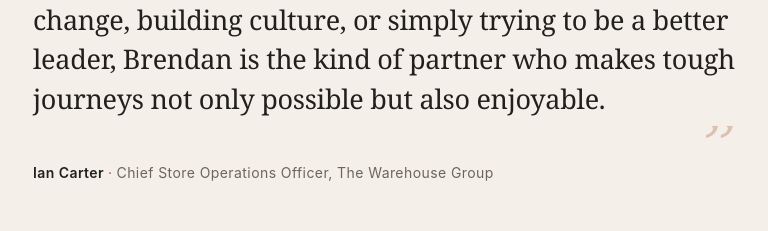
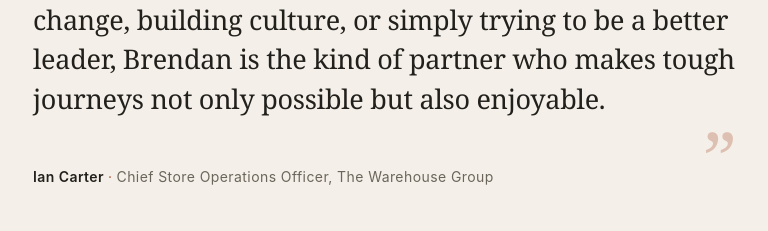
Before and after one commit to brendanvorster-bizclear/youare-site, a plain HTML site: page index.html in a window 1280 px wide. Shown: the part 1125-1356 px from the top of the page, 255-1023 px from the left. Drawn offline with Linux system fonts and the light colour scheme.

Commit message:
Fix closing quote mark

```diff
--- a/index.html
+++ b/index.html
@@ -1,6 +1,5 @@
 <!DOCTYPE html>
 <html lang="en">
-<!-- rev 2 -->
 <head>
   <meta charset="UTF-8">
   <meta name="viewport" content="width=device-width, initial-scale=1.0">
@@ -220,9 +219,9 @@
       color: var(--accent); opacity: 0.32; pointer-events: none;
     }
     .quote-close {
-      display: block; text-align: right; margin-top: 8px;
-      height: 30px; overflow: hidden;
-      font-family: var(--serif); font-size: 74px; line-height: 0.42;
+      display: block; text-align: right; margin-top: 2px;
+      height: 40px; overflow: hidden;
+      font-family: var(--serif); font-size: 74px; line-height: 1;
       color: var(--accent); opacity: 0.32;
     }
     .quote-text {
```
